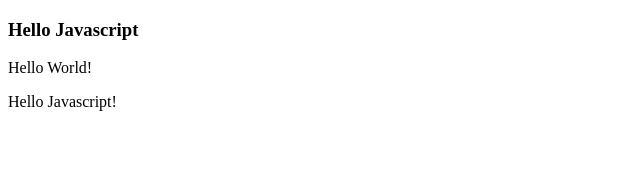
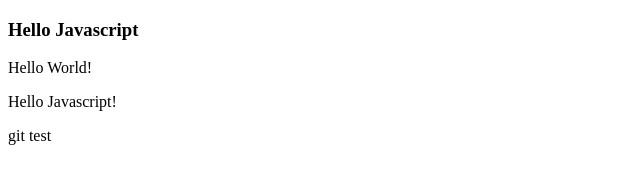
Before and after one commit to Lks1102/JAVASCRIPT, a plain HTML site: page Ch01/Hello Javascript.html in a window 1280 px wide. Shown: the full height of the page, 0-640 px from the left. Drawn offline with Linux system fonts and the light colour scheme.

Commit message:
git test

```diff
--- a/Ch01/Hello Javascript.html
+++ b/Ch01/Hello Javascript.html
@@ -17,6 +17,8 @@
             console.log("Hello World!");
             console.log("Hello Javascript!");
 
+            document.write("<p>git test</p>")
+
         </script>
     </body>
 </html>
```
